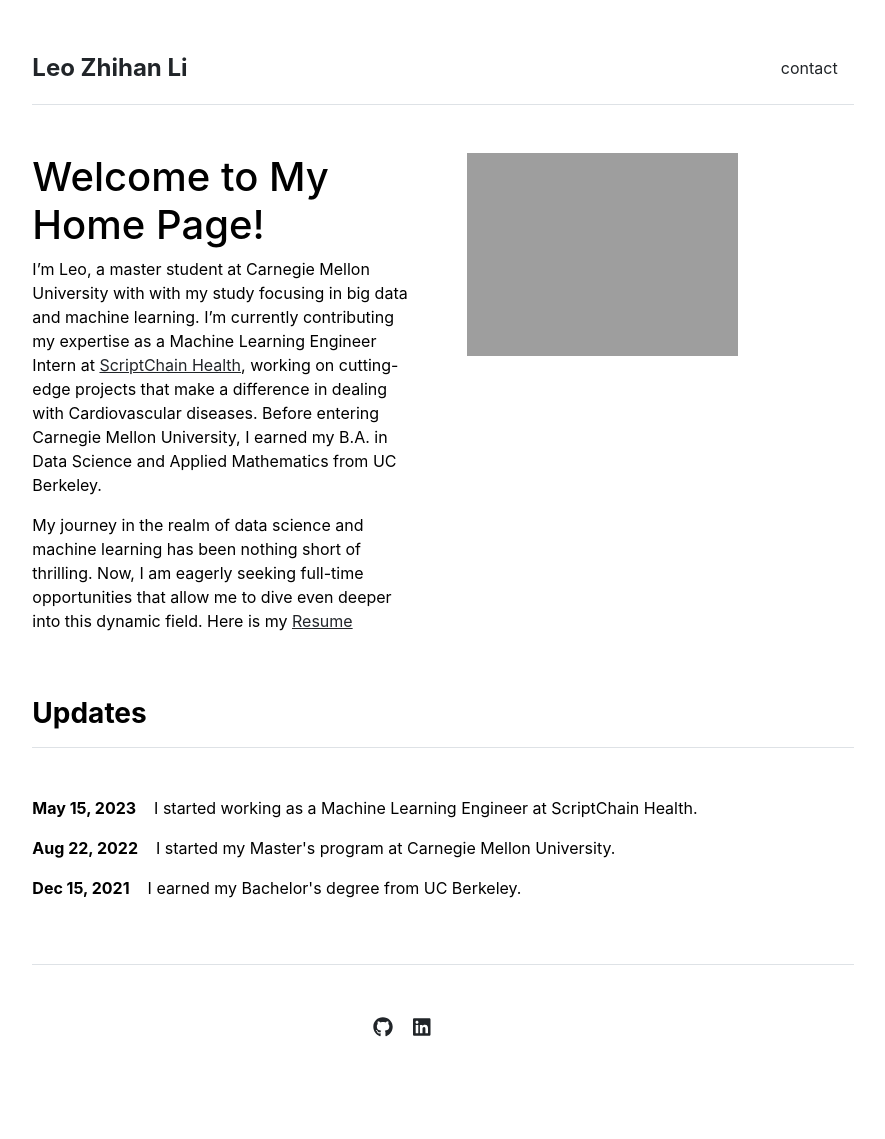
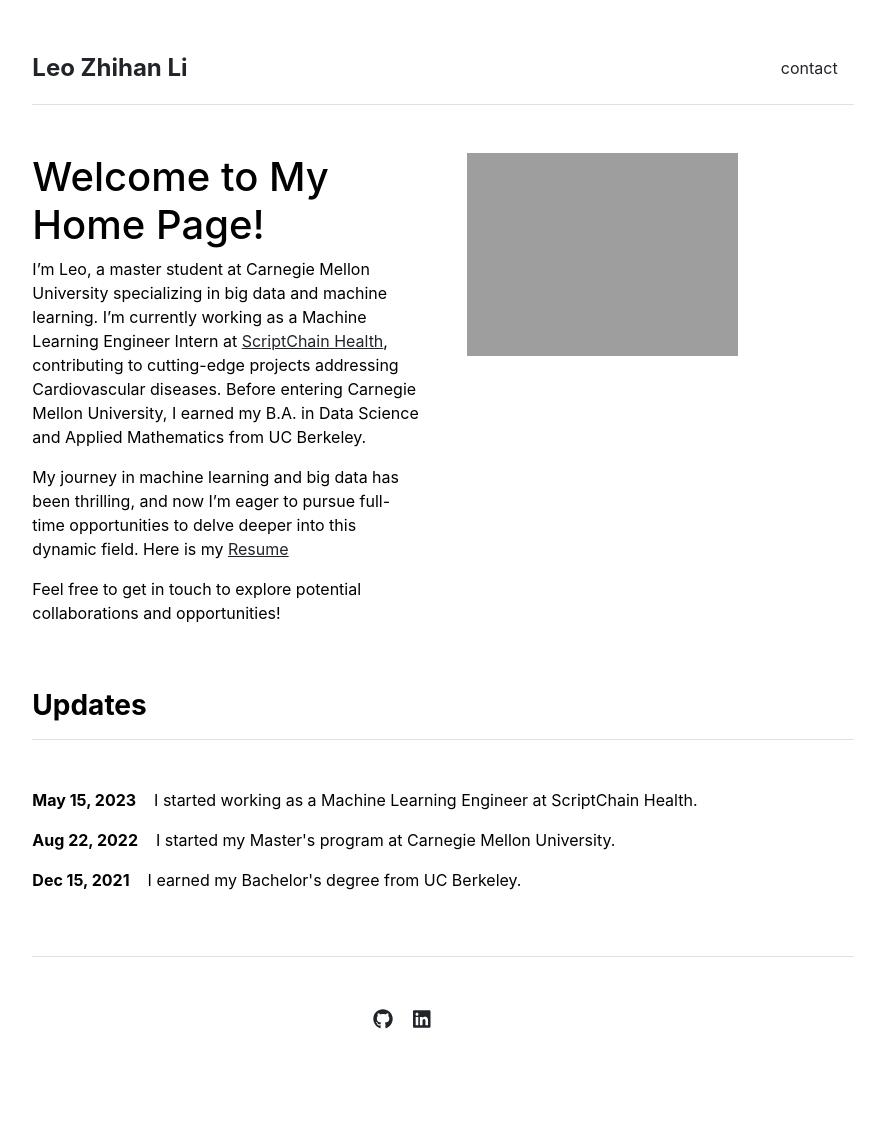
Before and after one commit to leoliiiiii/leoliiiiii.github.io, a Jekyll site: the page built from index.md, in a window 1280 px wide. Shown: the whole page, without its empty margins (197-1082 px from the left). Built offline with Jekyll 4.4.1, drawn with Linux system fonts in a browser that asks for light colours.

Commit message:
Update index.md

```diff
--- a/index.md
+++ b/index.md
@@ -5,6 +5,8 @@ title: "Home"
 
 # Welcome to My Home Page!
 
-I'm Leo, a master student at Carnegie Mellon University with with my study focusing in big data and machine learning. I'm currently contributing my expertise as a Machine Learning Engineer Intern at [ScriptChain Health](https://scriptchain.co/home), working on cutting-edge projects that make a difference in dealing with Cardiovascular diseases. Before entering Carnegie Mellon University, I earned my B.A. in Data Science and Applied Mathematics from UC Berkeley.
+I'm Leo, a master student at Carnegie Mellon University specializing in big data and machine learning. I'm currently working as a Machine Learning Engineer Intern at [ScriptChain Health](https://scriptchain.co/home), contributing to cutting-edge projects addressing Cardiovascular diseases. Before entering Carnegie Mellon University, I earned my B.A. in Data Science and Applied Mathematics from UC Berkeley.
 
-My journey in the realm of data science and machine learning has been nothing short of thrilling. Now, I am eagerly seeking full-time opportunities that allow me to dive even deeper into this dynamic field. Here is my [Resume](/assets/resume.pdf)
+My journey in machine learning and big data has been thrilling, and now I'm eager to pursue full-time opportunities to delve deeper into this dynamic field. Here is my [Resume](/assets/resume.pdf)
+
+Feel free to get in touch to explore potential collaborations and opportunities!
```
